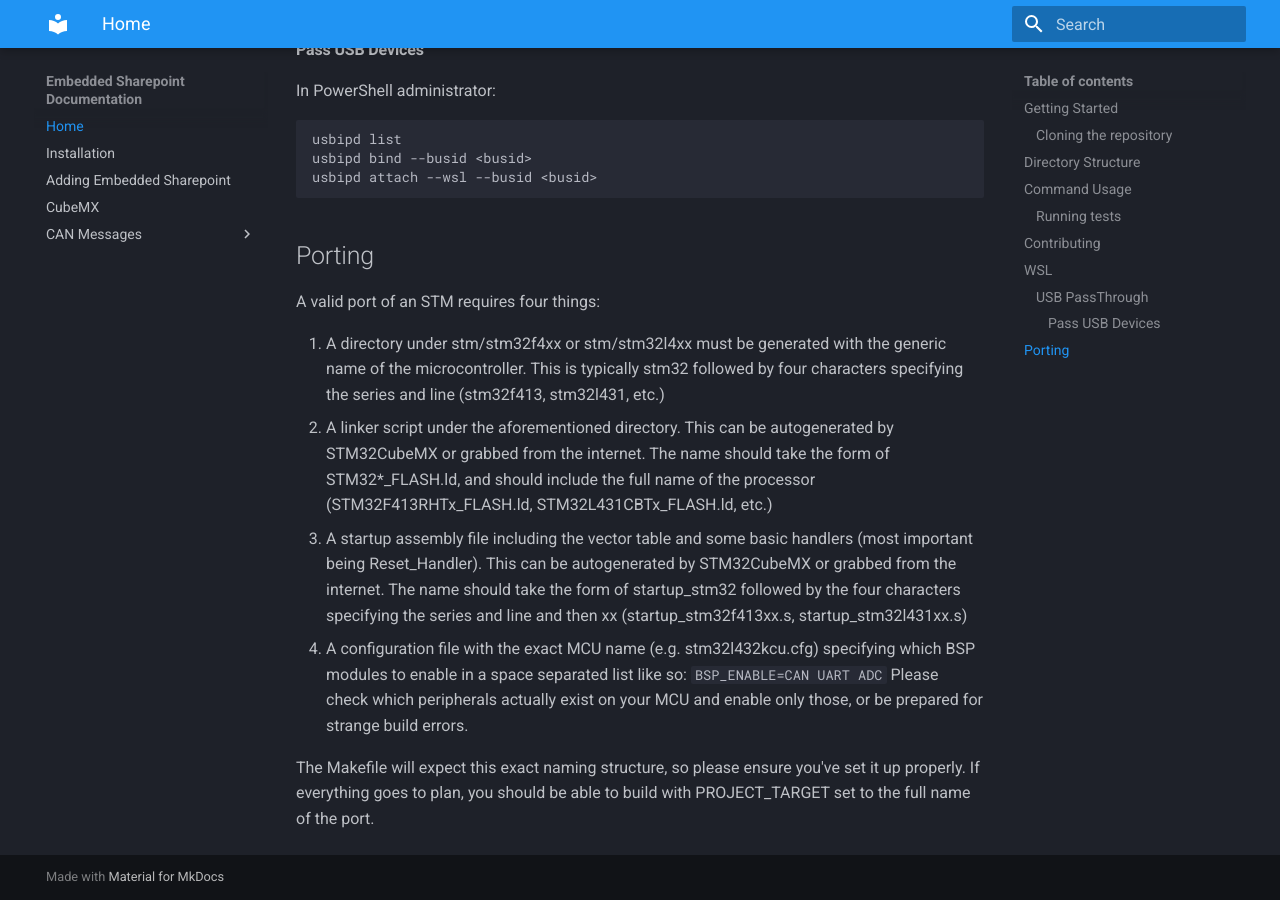
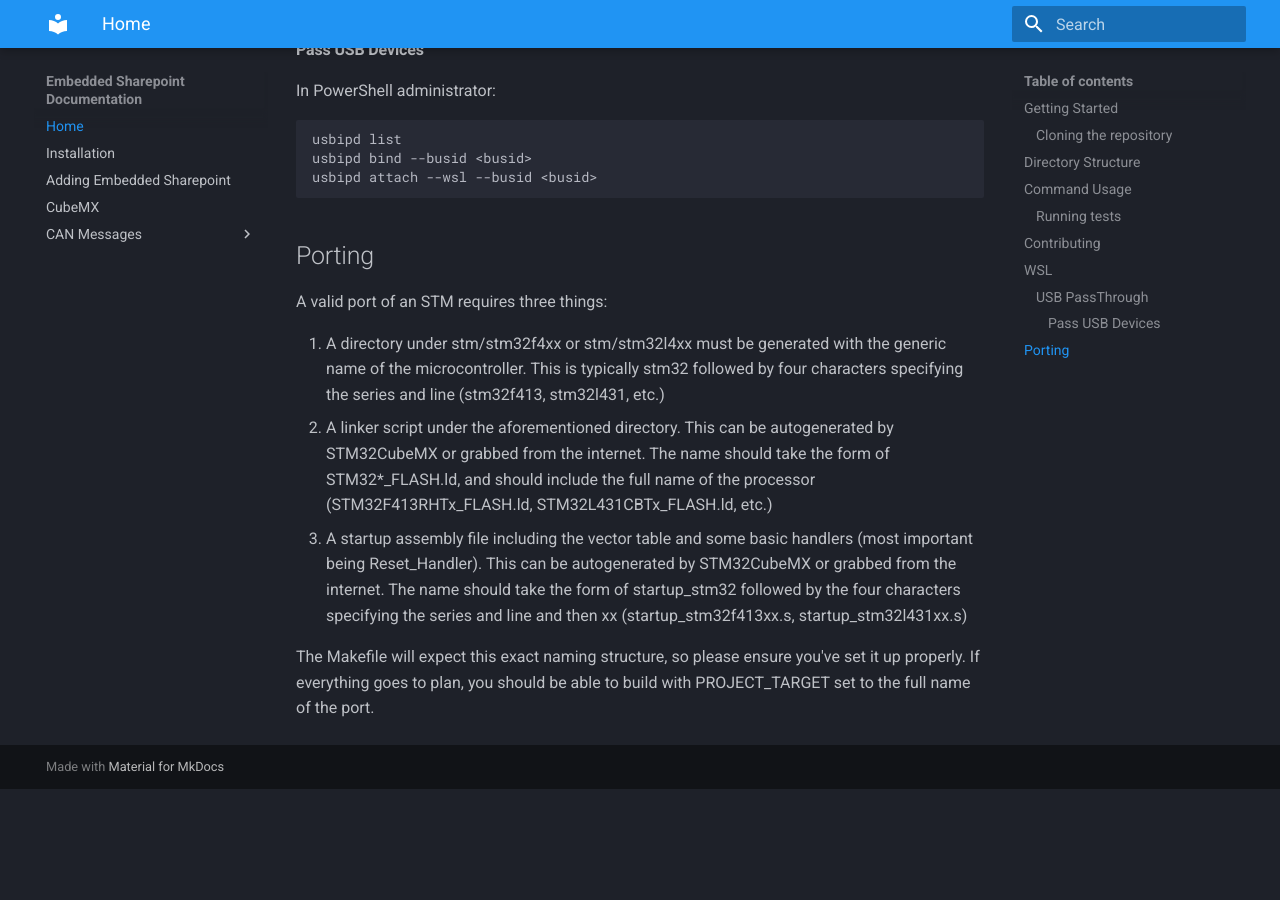
Before and after one commit to lhr-solar/Embedded-Sharepoint, an MkDocs documentation site: the page built from docs/README.md, in a window 1280 px wide and 900 px high, scrolled down 1212 px. Built offline with MkDocs 1.6.1 and Material for MkDocs 9.7.7, drawn with Linux system fonts in a browser that asks for light colours; after the commit the page ends 2001 px from its top, so only the background shows below that.

Commit message:
Revert "docs"
This reverts commit 065f8c09e3e524e46b3da9732e64013bdb9262c7.

```diff
--- a/docs/README.md
+++ b/docs/README.md
@@ -43,13 +43,10 @@ In PowerShell administrator:
 
 ## Porting
 
-A valid port of an STM requires four things:
+A valid port of an STM requires three things:
 
 1. A directory under stm/stm32f4xx or stm/stm32l4xx must be generated with the generic name of the microcontroller. This is typically stm32 followed by four characters specifying the series and line (stm32f413, stm32l431, etc.)
 2. A linker script under the aforementioned directory. This can be autogenerated by STM32CubeMX or grabbed from the internet. The name should take the form of STM32*_FLASH.ld, and should include the full name of the processor (STM32F413RHTx_FLASH.ld, STM32L431CBTx_FLASH.ld, etc.)
 3. A startup assembly file including the vector table and some basic handlers (most important being Reset_Handler). This can be autogenerated by STM32CubeMX or grabbed from the internet. The name should take the form of startup_stm32 followed by the four characters specifying the series and line and then xx (startup_stm32f413xx.s, startup_stm32l431xx.s)
-4. A configuration file with the exact MCU name (e.g. stm32l432kcu.cfg) specifying which BSP modules to enable in a space separated list like so:
-    `BSP_ENABLE=CAN UART ADC`
-    Please check which peripherals actually exist on your MCU and enable only those, or be prepared for strange build errors.
 
 The Makefile will expect this exact naming structure, so please ensure you've set it up properly. If everything goes to plan, you should be able to build with PROJECT_TARGET set to the full name of the port.
```
